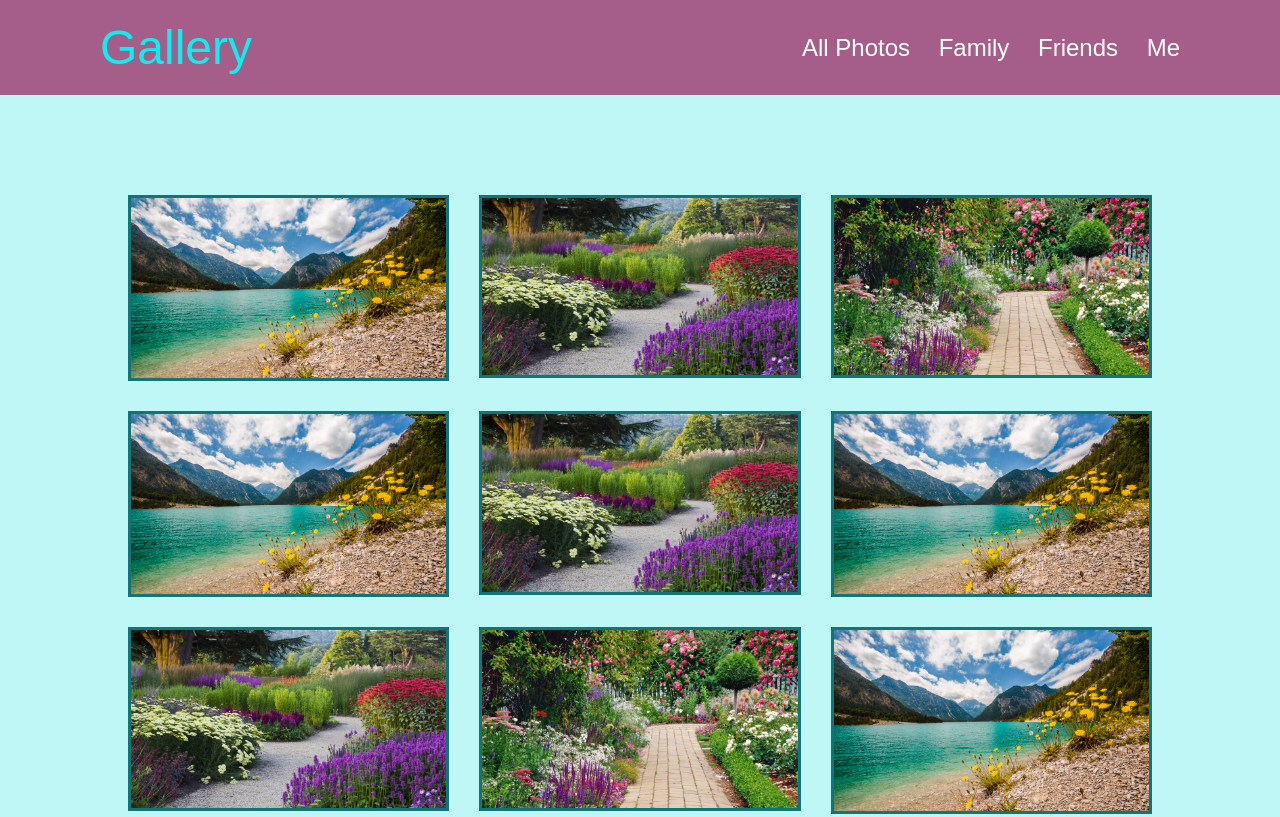
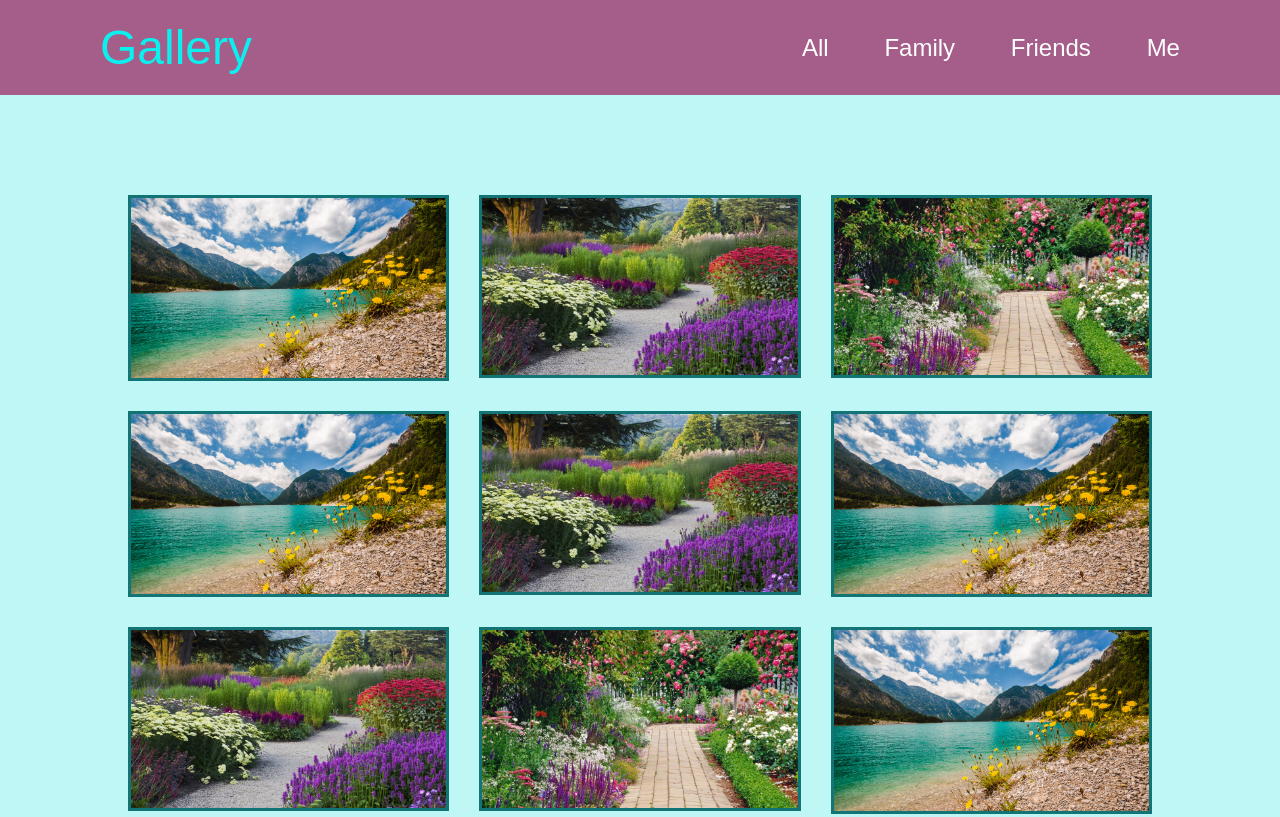
Before and after one commit to seeratalishah/photo-gallery, a plain HTML site: page index.html in a window 1280 px wide. Shown: the top 817 px of the page. Drawn offline with Linux system fonts and the light colour scheme.

Commit message:
renamed all photos

```diff
--- a/index.html
+++ b/index.html
@@ -13,7 +13,7 @@
             <a href="./index.html" class="a-logo">Gallery</a>
         </div>
         <div class="nav-items">
-        <a href="./index.html">All Photos</a>
+        <a href="./index.html">All</a>
         <a href="./pages/family.html">Family</a>
         <a href="">Friends</a>
         <a href="">Me</a>
```
